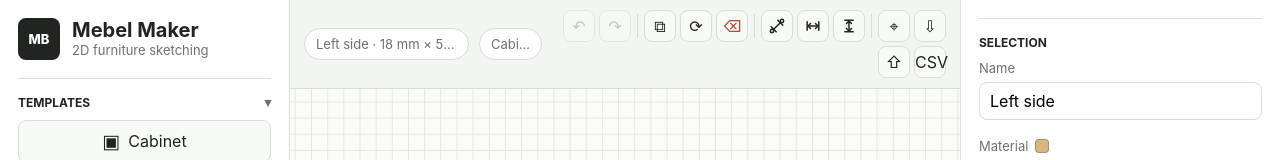
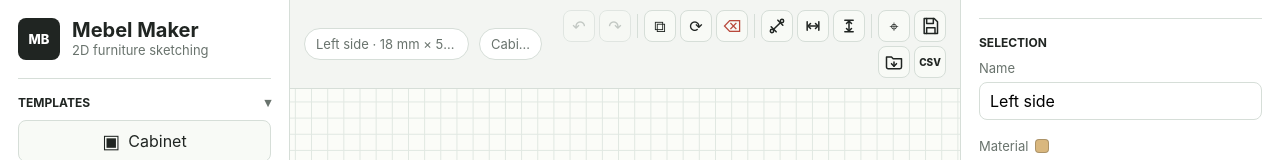
Before and after one commit to biern/mebel-maker, a Svelte app: page / in a window 1280 px wide. Shown: the top 160 px of the page. Built offline with nearby package versions, Linux system fonts and the light colour scheme.

Commit message:
Add toolbar save load icons and notifications

```diff
--- a/src/components/Workspace.svelte
+++ b/src/components/Workspace.svelte
@@ -41,12 +41,25 @@
       </button>
       <span class="toolbar-separator" aria-hidden="true"></span>
       <button id="fitBtn" class="icon-button" title="Fit drawing to view" aria-label="Fit drawing to view">⌖</button>
-      <button id="saveBtn" class="icon-button" title="Export drawing as .mebel file" aria-label="Export drawing as .mebel file">⇩</button>
-      <button id="loadBtn" class="icon-button" title="Load drawing from .mebel file" aria-label="Load drawing from .mebel file">⇧</button>
-      <button id="exportBtn" class="icon-button" title="Export piece list as CSV" aria-label="Export piece list as CSV">CSV</button>
+      <button id="saveBtn" class="icon-button" title="Save project as .mebel file" aria-label="Save project as .mebel file">
+        <svg class="toolbar-icon" viewBox="0 0 24 24" aria-hidden="true">
+          <path d="M5 3 H17 L21 7 V21 H5 Z"></path>
+          <path d="M8 3 V9 H16 V3"></path>
+          <path d="M8 21 V14 H18 V21"></path>
+        </svg>
+      </button>
+      <button id="loadBtn" class="icon-button" title="Load project from .mebel file" aria-label="Load project from .mebel file">
+        <svg class="toolbar-icon" viewBox="0 0 24 24" aria-hidden="true">
+          <path d="M3 6 H9 L11 8 H21 V18 A2 2 0 0 1 19 20 H5 A2 2 0 0 1 3 18 Z"></path>
+          <path d="M12 12 V17"></path>
+          <path d="M9 14 L12 17 L15 14"></path>
+        </svg>
+      </button>
+      <button id="exportBtn" class="icon-button csv-button" title="Export piece list as CSV" aria-label="Export piece list as CSV">CSV</button>
       <input id="projectFileInput" class="hidden-file-input" type="file" accept=".mebel,application/json,.json">
     </div>
   </div>
+  <div id="notificationToast" class="notification-toast" role="status" aria-live="polite" hidden></div>
   <div class="canvas-wrap">
     <canvas id="sketchCanvas"></canvas>
     <div class="anchor-overlay" id="anchorOverlay" aria-label="Board anchors"></div>
--- a/src/controller.ts
+++ b/src/controller.ts
@@ -57,6 +57,7 @@ const ui = {
   deleteBtn: query<HTMLButtonElement>("#deleteBtn"),
   fitBtn: query<HTMLButtonElement>("#fitBtn"),
   exportBtn: query<HTMLButtonElement>("#exportBtn"),
+  notificationToast: query<HTMLElement>("#notificationToast"),
   selectionStatus: query<HTMLElement>("#selectionStatus"),
   snapStatus: query<HTMLElement>("#snapStatus"),
   emptySelection: query<HTMLElement>("#emptySelection"),
@@ -128,6 +129,7 @@ const maxFitScale = 1.3;
 const maxWheelScale = 2;
 const undoStack: SavedProject[] = [];
 const redoStack: SavedProject[] = [];
+let notificationTimer: number | undefined;
 
 interface SavedProject {
   schemaVersion?: 1;
@@ -588,6 +590,7 @@ function exportProjectFile(): void {
   const json = JSON.stringify(serializeProject(), null, 2);
   downloadTextFile(json, "application/json", `mebel-maker-${new Date().toISOString().slice(0, 10)}.mebel`);
   state.lastSnap = "Project exported";
+  notify("Saved .mebel project");
   updateInspector();
 }
 
@@ -606,6 +609,7 @@ function downloadTextFile(content: string, type: string, filename: string): void
 function openProjectFilePicker(): void {
   ui.projectFileInput.value = "";
   ui.projectFileInput.click();
+  notify("Choose a .mebel project file");
 }
 
 function importProjectFile(file: File): void {
@@ -616,17 +620,29 @@ function importProjectFile(file: File): void {
       if (!isSupportedProject(project)) throw new Error("Unsupported project file");
       applyProject(project);
       state.lastSnap = "Project imported";
+      notify("Loaded project");
       updateInspector();
     } catch {
       state.lastSnap = "Could not import project";
+      notify("Could not load project");
       updateInspector();
     }
   });
   reader.addEventListener("error", () => {
     state.lastSnap = "Could not read file";
+    notify("Could not read file");
     updateInspector();
   });
   reader.readAsText(file);
+}
+
+function notify(message: string): void {
+  window.clearTimeout(notificationTimer);
+  ui.notificationToast.textContent = message;
+  ui.notificationToast.hidden = false;
+  notificationTimer = window.setTimeout(() => {
+    ui.notificationToast.hidden = true;
+  }, 2400);
 }
 
 function syncSettingsInputs(): void {
@@ -1046,6 +1062,7 @@ function exportCutListCsv(): void {
     `mebel-maker-pieces-${new Date().toISOString().slice(0, 10)}.csv`
   );
   state.lastSnap = "Piece list CSV exported";
+  notify("Exported piece list CSV");
   updateInspector();
 }
 
--- a/styles.css
+++ b/styles.css
@@ -344,6 +344,7 @@ input:disabled {
   display: grid;
   grid-template-rows: auto 1fr;
   min-width: 0;
+  position: relative;
 }
 
 .canvas-wrap {
@@ -432,6 +433,12 @@ input:disabled {
   color: var(--accent);
 }
 
+.icon-button.csv-button {
+  font-size: 10px;
+  font-weight: 800;
+  letter-spacing: 0;
+}
+
 .toolbar-icon {
   fill: none;
   height: 20px;
@@ -451,6 +458,28 @@ input:disabled {
 }
 
 .hidden-file-input {
+  display: none;
+}
+
+.notification-toast {
+  background: var(--ink);
+  border-radius: var(--radius);
+  box-shadow: var(--shadow);
+  color: #fff;
+  font-size: 13px;
+  font-weight: 650;
+  max-width: min(320px, calc(100% - 32px));
+  overflow: hidden;
+  padding: 10px 12px;
+  position: absolute;
+  right: 16px;
+  text-overflow: ellipsis;
+  top: 64px;
+  white-space: nowrap;
+  z-index: 8;
+}
+
+.notification-toast[hidden] {
   display: none;
 }
 
```
